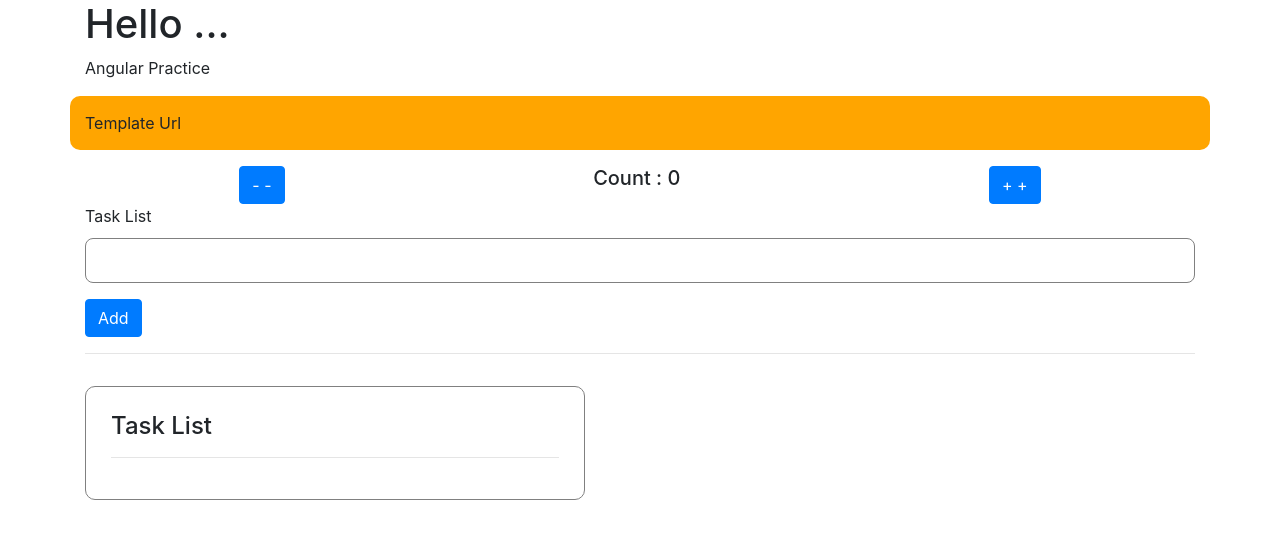
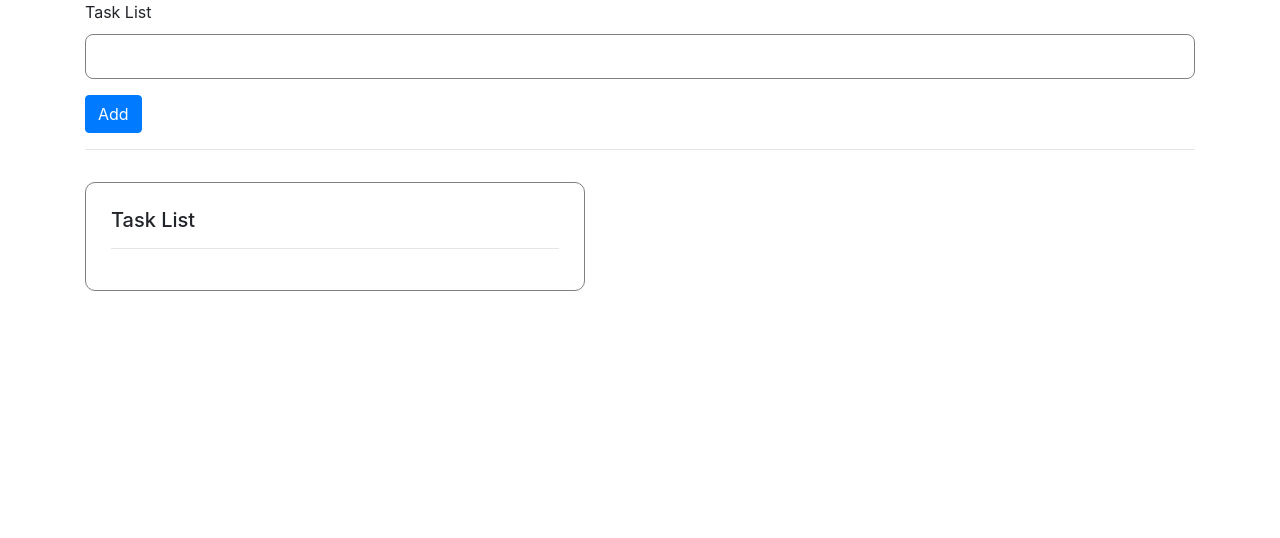
Before and after one commit to hadiyalajay/angular_practice, an Angular app: page / in a window 1280 px wide. Shown: the top 538 px of the page. Built offline with nearby package versions, Linux system fonts and the light colour scheme.

Commit message:
- second Commit

```diff
--- a/src/app/app.component.html
+++ b/src/app/app.component.html
@@ -1,7 +1 @@
-<div class="container">
-    <h1> Hello ... </h1>
-    <p>{{title}}</p>
-</div>
-<app-template></app-template>
-<app-counter></app-counter>
 <app-to-do-list></app-to-do-list>
--- a/src/app/app.component.ts
+++ b/src/app/app.component.ts
@@ -9,6 +9,6 @@ export class AppComponent {
   title = 'Angular Practice';
 
   constructor() {
-    console.log('app.components.ts');
+    console.log('app.component.ts');
   }
 }
--- a/src/app/pages/public/to-do-list/to-do-list.component.html
+++ b/src/app/pages/public/to-do-list/to-do-list.component.html
@@ -14,7 +14,7 @@
         <div class="pt-3 mb-3">
             <div class="card">
                 <div class="card-body">
-                    <h4 class="card-title">Task List</h4>
+                    <h5 class="card-title">Task List</h5>
                     <hr>
                     <div *ngFor="let list of  listOfTask;let ind=index">
                         <div class="d-flex justify-content-between mb-2">
```
Also changed, not shown: src/app/app.module.ts (+5 -10 lines).
